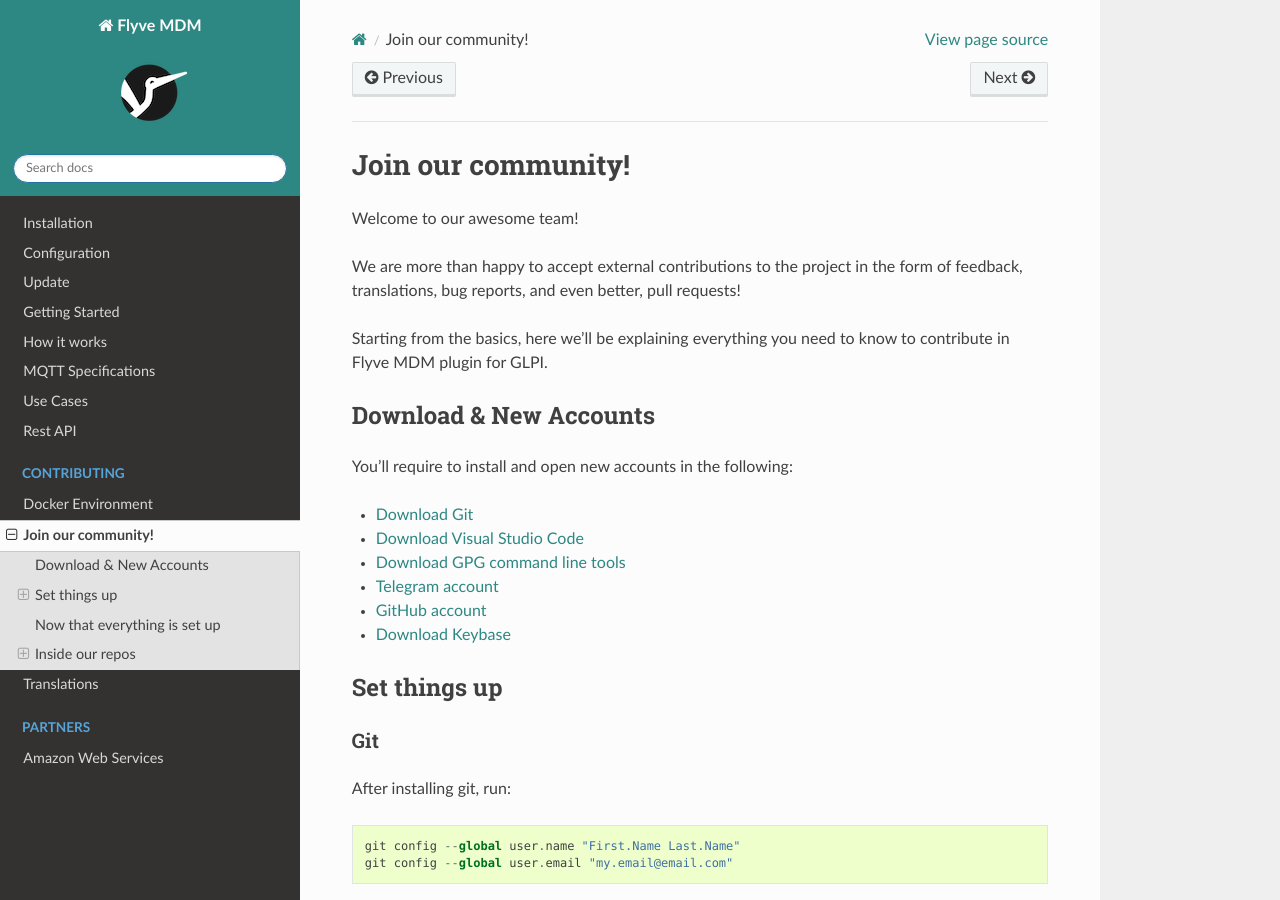
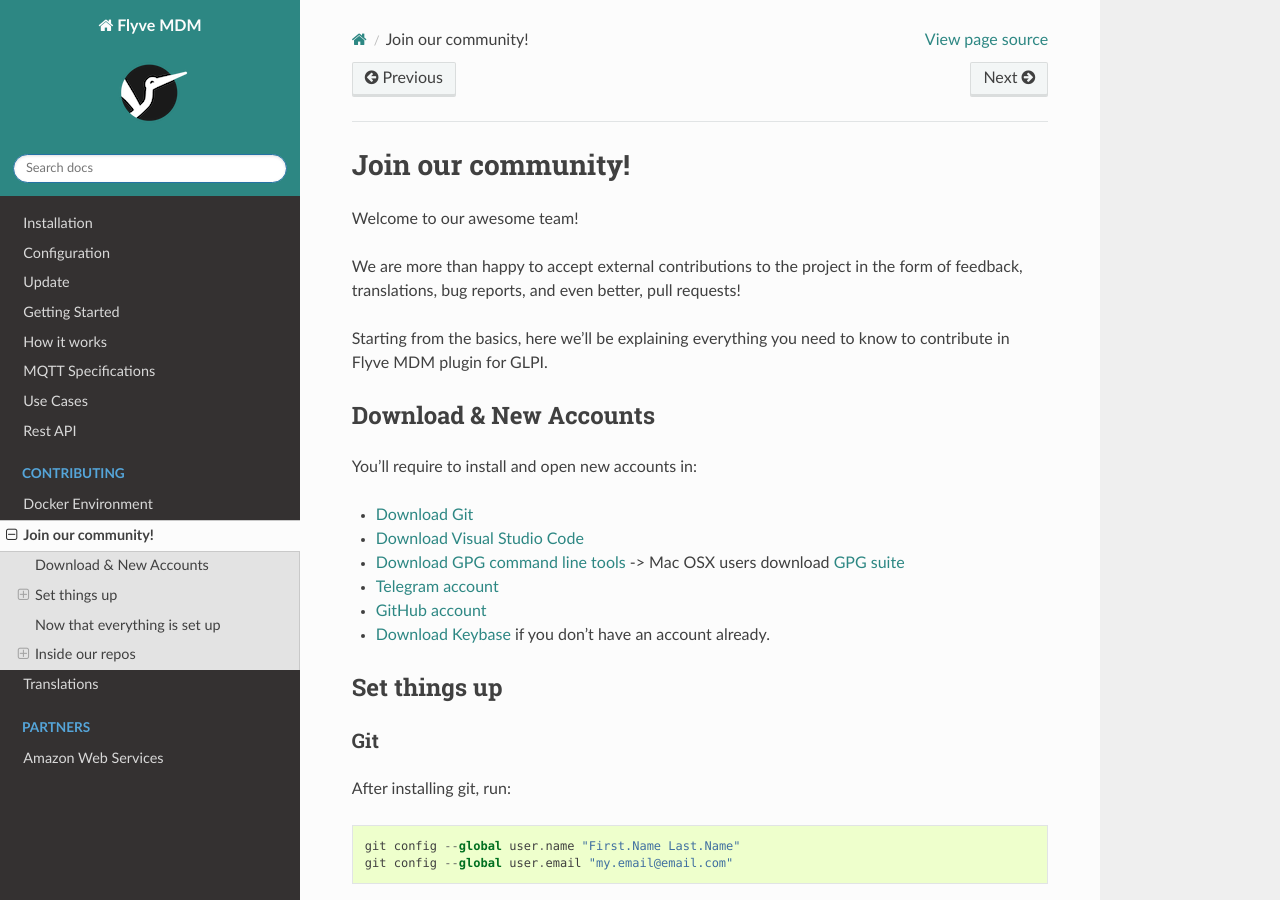
Before and after one commit to flyve-mdm/doc, a Sphinx documentation site: the page built from source/contribute/workflow.rst, in a window 1280 px wide and 900 px high. Built offline with Sphinx 7.4.7 and the Read the Docs theme 2.0.0, drawn with Linux system fonts in a browser that asks for light colours.

Commit message:
docs(contribute): add gpg suite download link
Signed-off-by: Naylin Medina <nmedina@teclib.com>

```diff
--- a/source/contribute/workflow.rst
+++ b/source/contribute/workflow.rst
@@ -10,14 +10,14 @@
 Download & New Accounts
 -----------------------
 
-You'll require to install and open new accounts in the following:
+You'll require to install and open new accounts in:
 
 * `Download Git <https://git-scm.com/downloads>`_
 * `Download Visual Studio Code <https://code.visualstudio.com/#alt-downloads>`_
-* `Download GPG command line tools <https://www.gnupg.org/download/>`_
+* `Download GPG command line tools <https://www.gnupg.org/download/>`_ -> Mac OSX users download `GPG suite <https://gpgtools.org/>`_
 * `Telegram account <https://telegram.org/>`_
 * `GitHub account <https://github.com/>`_
-* `Download Keybase <https://keybase.io/>`_
+* `Download Keybase <https://keybase.io/>`_ if you don't have an account already.
 
 Set things up
 -------------
```
